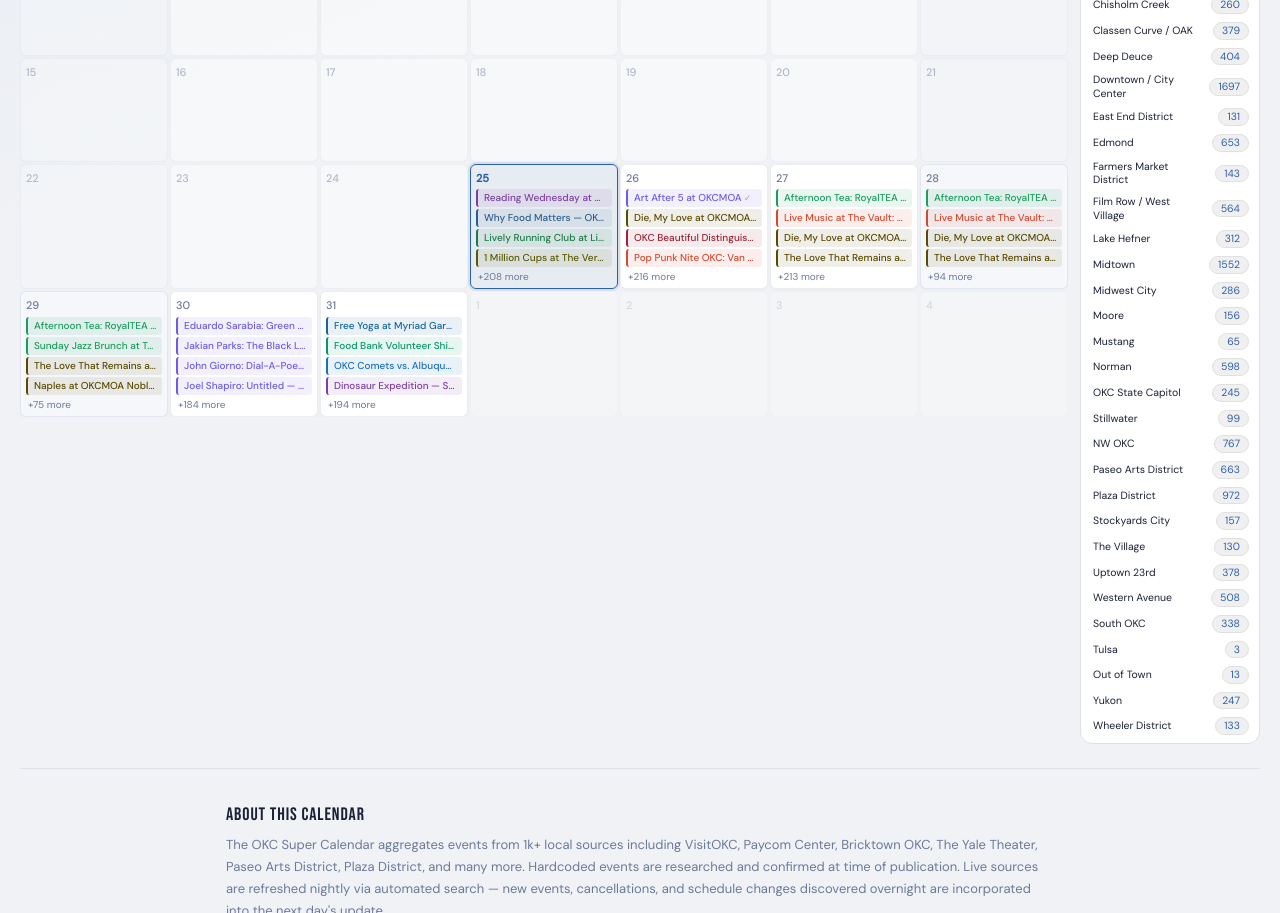
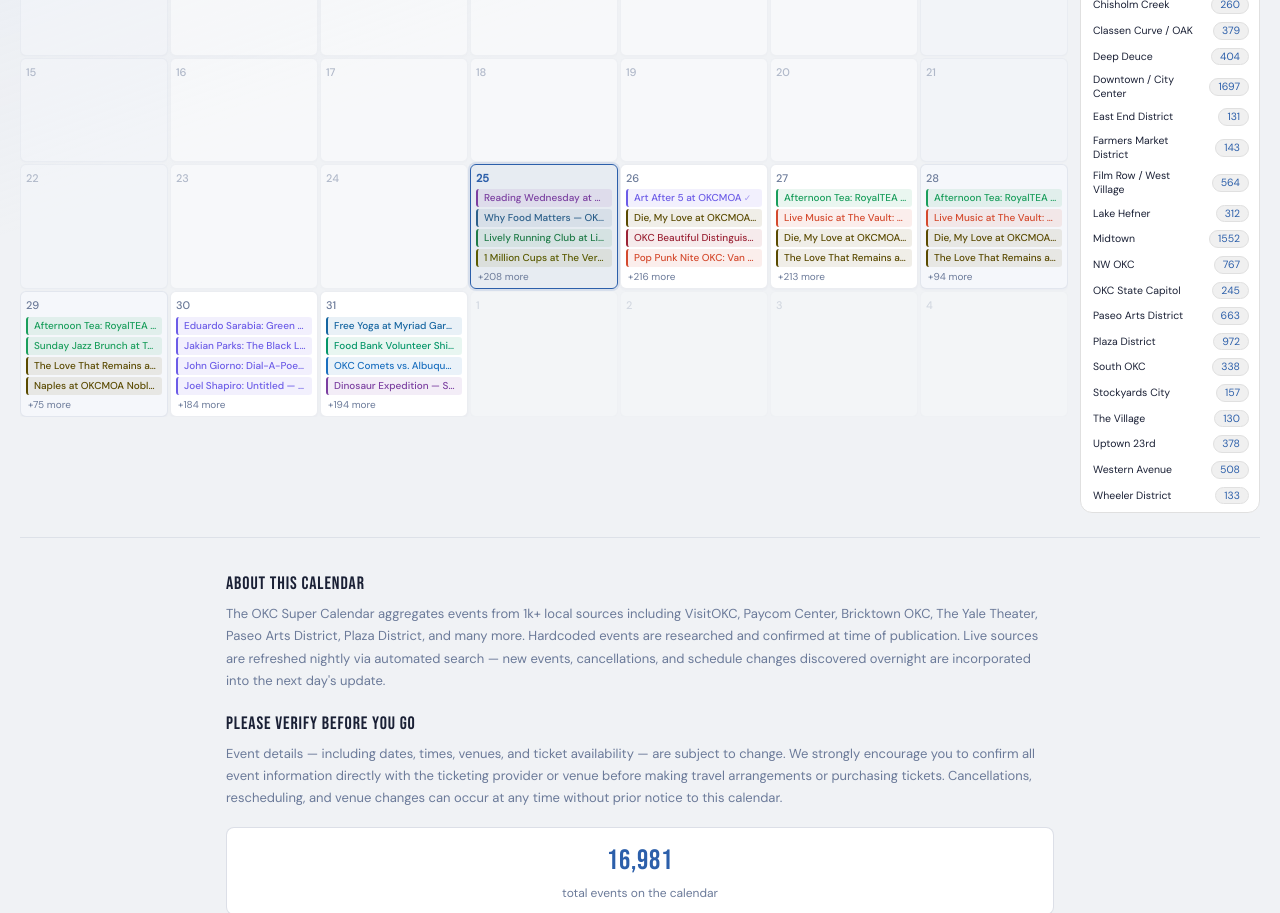
Before and after one commit to gcatny/okc-supercal-react, a React (Vite) app: page / in a window 1280 px wide. Shown: the part 520-1433 px from the top of the page. Built offline with nearby package versions, Linux system fonts and the light colour scheme; a web font is replaced by a local one.

Commit message:
Add files via upload

```diff
--- a/src/data/districts.js
+++ b/src/data/districts.js
@@ -11,29 +11,34 @@ export const DISTRICTS = [
   "Deep Deuce",
   "Downtown / City Center",
   "East End District",
-  "Edmond",
   "Farmers Market District",
   "Film Row / West Village",
   "Lake Hefner",
   "Midtown",
+  "NW OKC",
+  "OKC State Capitol",
+  "Paseo Arts District",
+  "Plaza District",
+  "South OKC",
+  "Stockyards City",
+  "The Village",
+  "Uptown 23rd",
+  "Western Avenue",
+  "Wheeler District"
+];
+
+export const OTHER_CITIES = [
+  "Edmond",
+  "Guthrie",
   "Midwest City",
   "Moore",
   "Mustang",
   "Norman",
-  "OKC State Capitol",
+  "Out of Town",
+  "Pryor",
   "Stillwater",
-  "NW OKC",
-  "Paseo Arts District",
-  "Plaza District",
-  "Stockyards City",
-  "The Village",
-  "Uptown 23rd",
-  "Western Avenue",
-  "South OKC",
   "Tulsa",
-  "Out of Town",
-  "Yukon",
-  "Wheeler District"
+  "Yukon"
 ];
 
 export const HH_DISTRICT_MAP = {
@@ -83,5 +88,7 @@ export const HH_DISTRICT_MAP = {
   "Tulsa": "Tulsa",
   "Out of Town": "Out of Town",
   "Yukon": "Yukon",
-  "OKC State Capitol": "OKC State Capitol"
+  "OKC State Capitol": "OKC State Capitol",
+  "Guthrie": "Guthrie",
+  "Pryor": "Pryor"
 };
```
